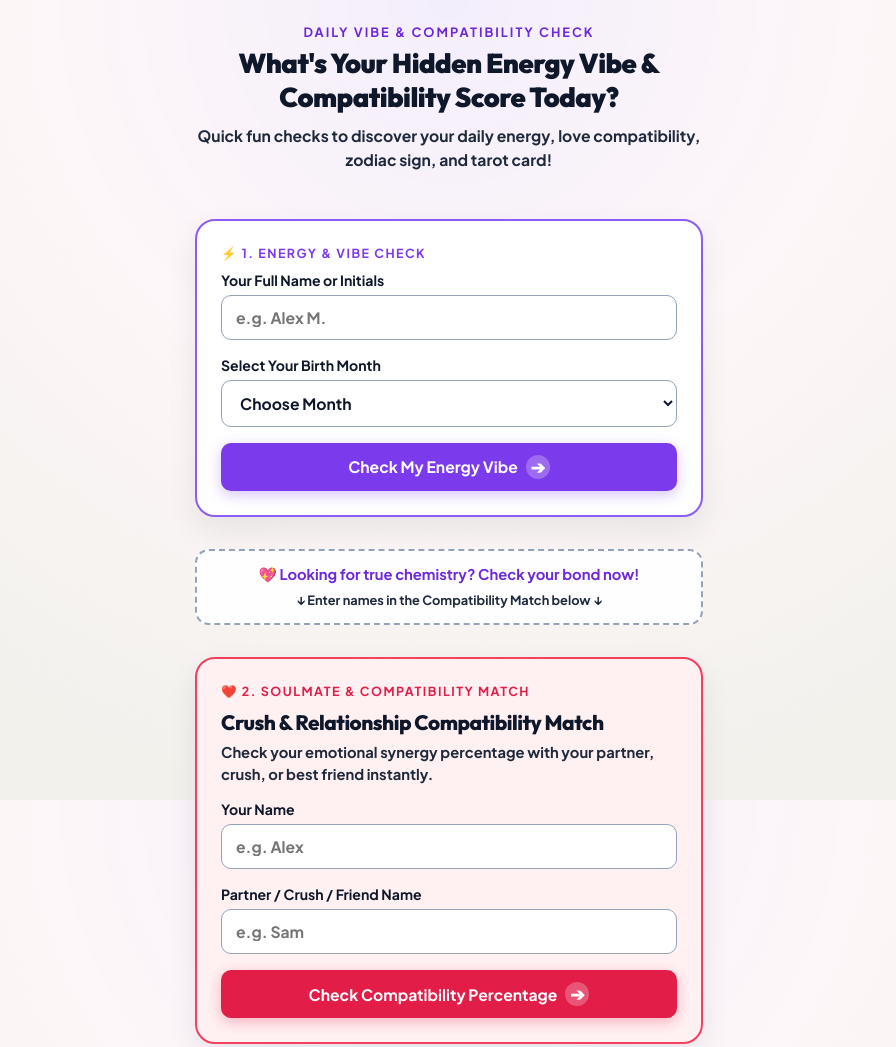
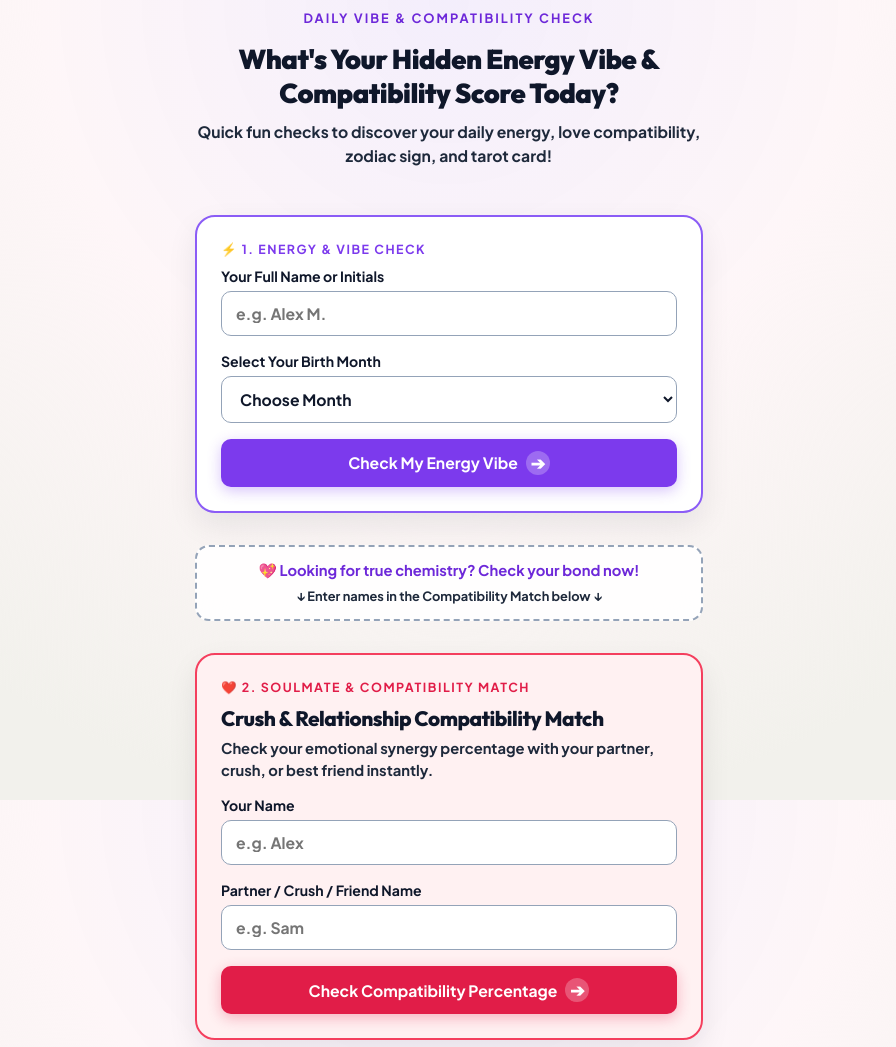
Before and after one commit to fuyjuwd-design/fuyjuwd-design.github.io, a plain HTML site: page index.html in a window 1280 px wide. Shown: the top 1047 px of the page, without its empty margins (191-1087 px from the left). Drawn offline with Linux system fonts and the light colour scheme.

Commit message:
Refine layout styles in index.html
Adjusted padding and margins for better layout.

```diff
--- a/index.html
+++ b/index.html
@@ -57,7 +57,7 @@
             width: 100%;
             max-width: 540px;
             margin: 0 auto;
-            padding: 24px 16px 16px 16px;
+            padding: 16px 16px 16px 16px;
             flex: 1;
             display: flex;
             flex-direction: column;
@@ -66,7 +66,8 @@
 
         header {
             text-align: center;
-            padding-top: 0px; /* Header ko bilkul upar adjust kar diya gaya hai */
+            padding-top: 0px;
+            margin-top: -6px; /* Header ko mazeed upar khich diya gaya hai */
         }
 
         .brand-tag {
@@ -75,7 +76,7 @@
             letter-spacing: 2px;
             color: #6d28d9;
             font-weight: 900;
-            margin-bottom: 6px;
+            margin-bottom: 16px; /* Neeche wale heading se acha gap dene ke liye */
             display: block;
         }
 
```
